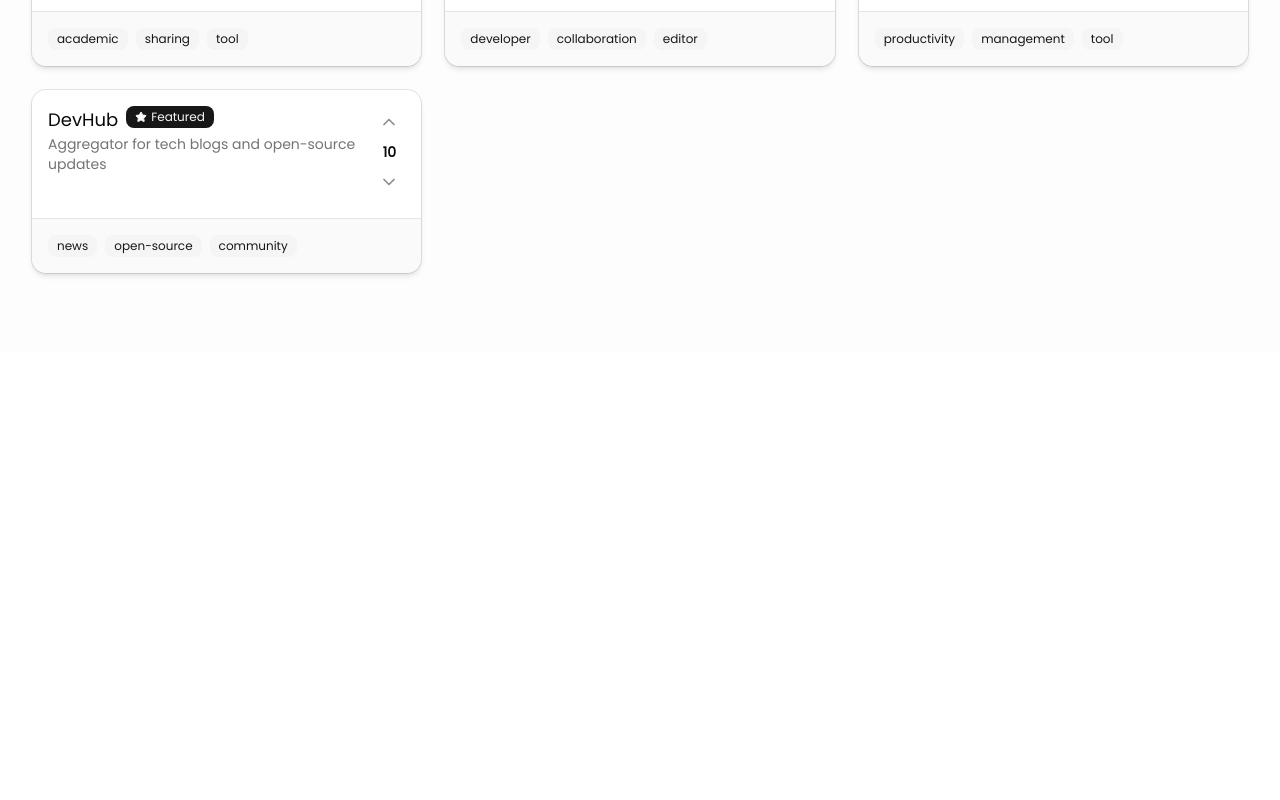
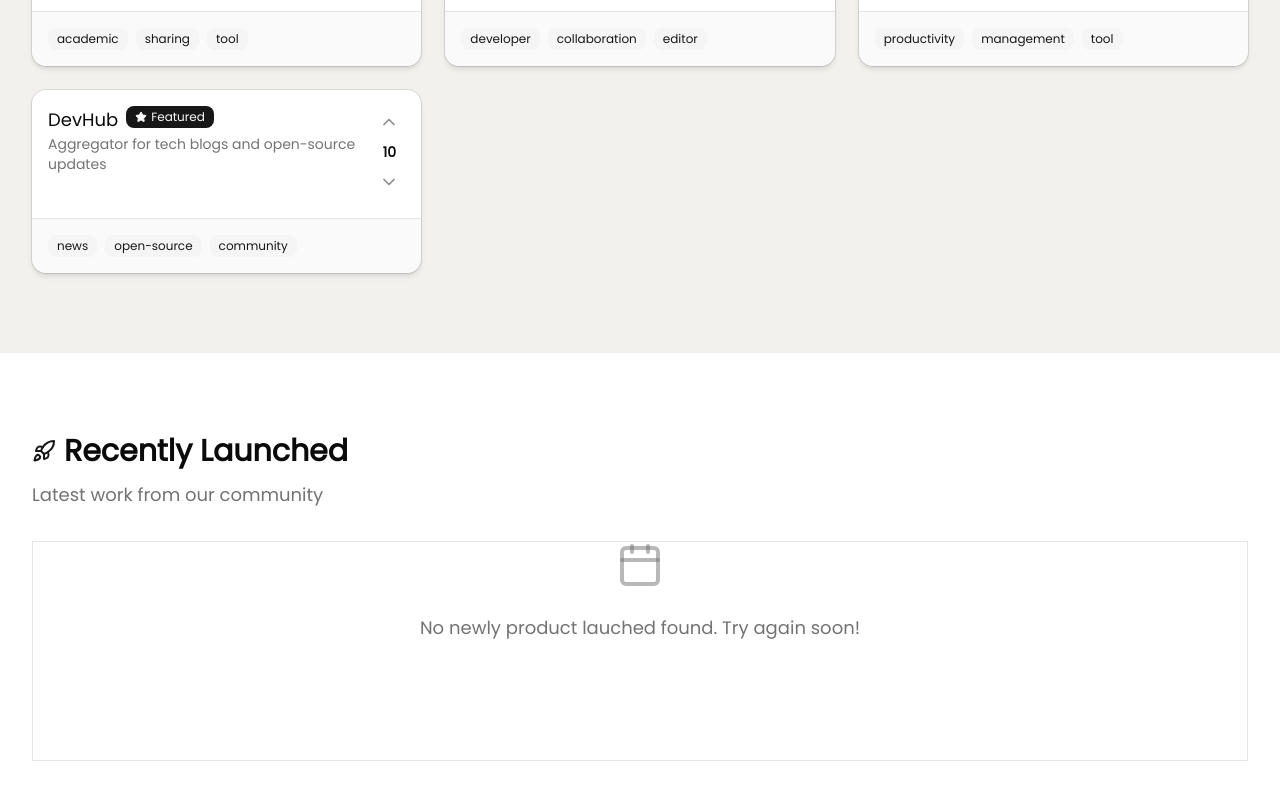
Before and after one commit to hemanta-rana/Project-sharing-platform, a Next.js app: page / in a window 1280 px wide. Shown: the part 1098-1898 px from the top of the page. Before the commit the page ends 1451 px from the top, so only its background shows below. Built offline with nearby package versions, Linux system fonts and the light colour scheme.

Commit message:
add recently added projects

```diff
--- a/app/page.tsx
+++ b/app/page.tsx
@@ -1,11 +1,14 @@
 import FeatureProducts from "@/components/landing/Feature-products";
 import HeroSection from "@/components/landing/Hero-section";
+import RecentlyLaunchedProduct from "@/components/landing/RecentlyLaunchedProduct";
 
 export default function Home() {
   return (
     <div>
       <HeroSection />
       <FeatureProducts />
+      <RecentlyLaunchedProduct/>
+
     </div>
   );
 }
--- /dev/null
+++ b/components/common/Empty-state.tsx
@@ -0,0 +1,18 @@
+import { LucideIcon } from "lucide-react";
+
+export default function EmptyState({
+  message,
+  icon: Icon,
+}: {
+  message: string;
+  icon?: LucideIcon;
+}) {
+  return (
+    <div className="flex flex-col items-center border gap-2 h-55  ">
+      {Icon && (
+        <Icon className="size-12 text-muted-foreground/50 mx-auto mb-4" />
+      )}
+      <p className="text-lg text-muted-foreground"> {message}</p>
+    </div>
+  );
+}
--- a/components/landing/Feature-products.tsx
+++ b/components/landing/Feature-products.tsx
@@ -40,7 +40,7 @@
     },
   ];
   return (
-    <section className="py-20 bg-muted/20">
+    <section className="py-20 bg-[#f2f1ed] ">
       <div className="wrapper ">
         <div className="flex items-center justify-between mb-8">
           <SectionHeader
--- /dev/null
+++ b/components/landing/RecentlyLaunchedProduct.tsx
@@ -0,0 +1,35 @@
+import { Calendar, RocketIcon } from "lucide-react";
+import SectionHeader from "@/components/common/Section-header";
+import ProductCard from "@/components/products/Product-card";
+import EmptyState from "../common/Empty-state";
+
+export default function RecentlyLaunchedProduct() {
+  const recentlyLaunchedProducts = [
+
+  ];
+  return (
+    <section className="py-20">
+      <div className="wrapper space-y-12">
+        <SectionHeader
+          title="Recently Launched"
+          icon={RocketIcon}
+          description="Latest work from our community"
+        />
+        {
+            recentlyLaunchedProducts.length > 0?(
+                <div className="grid-wrapper ">
+          {recentlyLaunchedProducts.map((product) => (
+            <ProductCard key={product.id} product={product} />
+          ))}
+        </div>
+
+            ):(
+                <EmptyState message="No newly product lauched found. Try again soon!" icon={Calendar} />
+            )
+        }
+
+
+      </div>
+    </section>
+  );
+}
```
